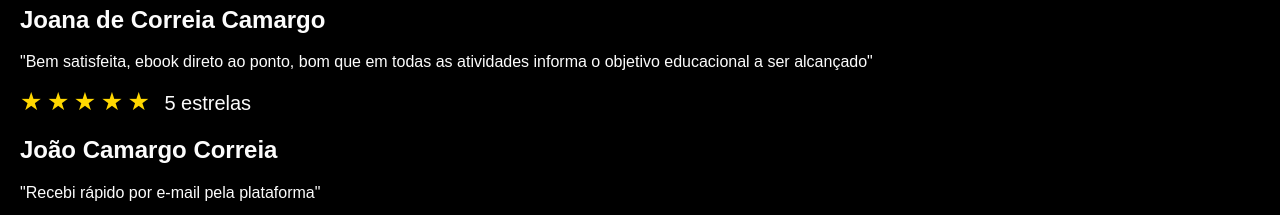
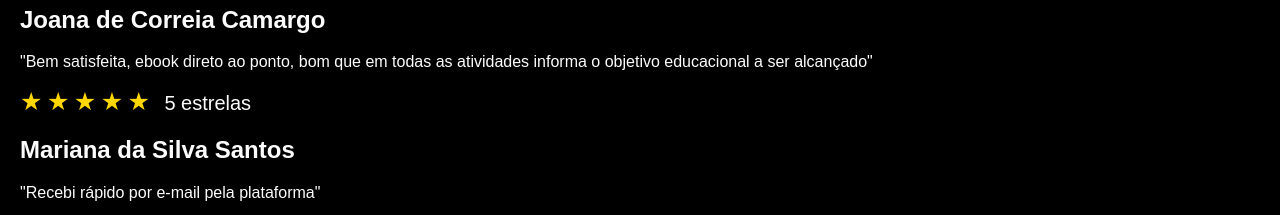
Before and after one commit to rodolfodelfino/ebookatividades, a plain HTML site: page index.html in a window 1280 px wide. Shown: the part 1300-1515 px from the top of the page. Drawn offline with Linux system fonts and the light colour scheme.

Commit message:
Update index.html

```diff
--- a/index.html
+++ b/index.html
@@ -88,7 +88,7 @@
             <div class="rating">5 estrelas</div>
         </div>
 
-        <h2>João Camargo Correia</h2>
+        <h2>Mariana da Silva Santos</h2>
         <p>"Recebi rápido por e-mail pela plataforma"</p>
     </div>
 
```
